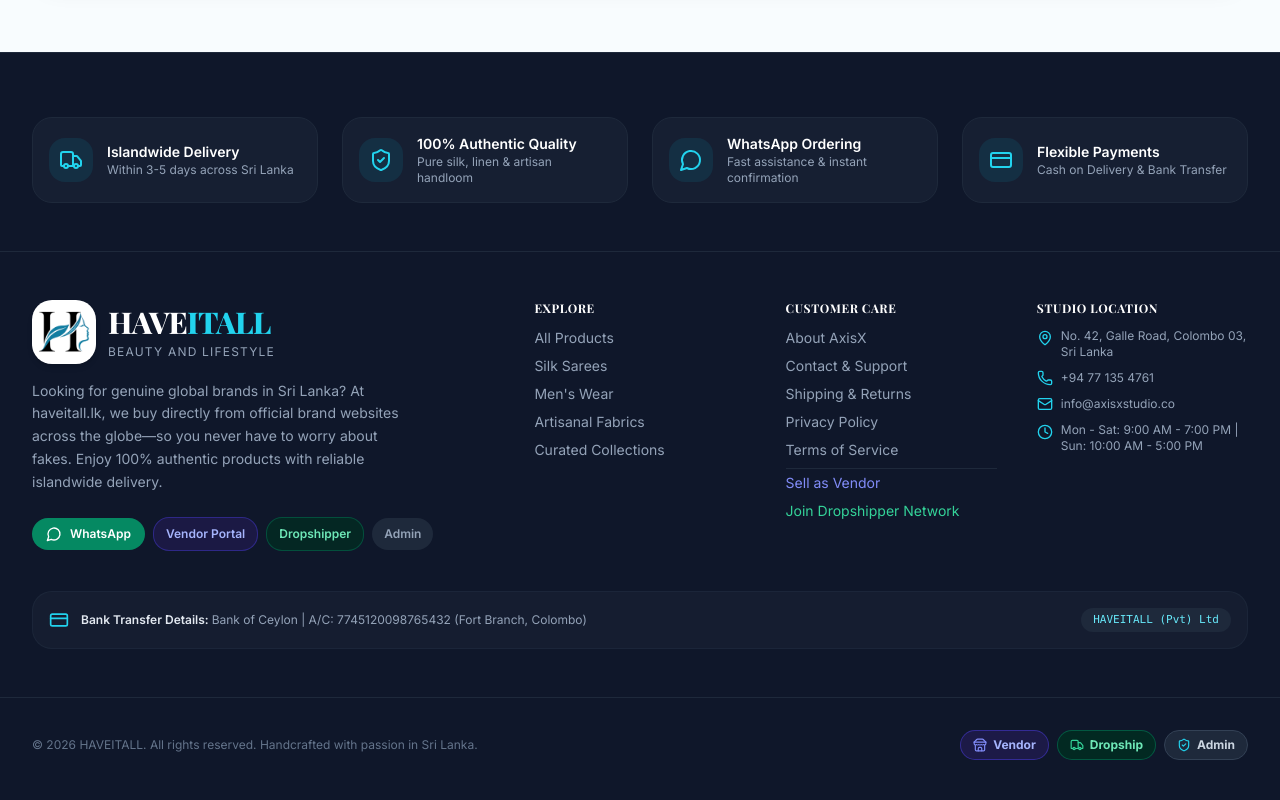
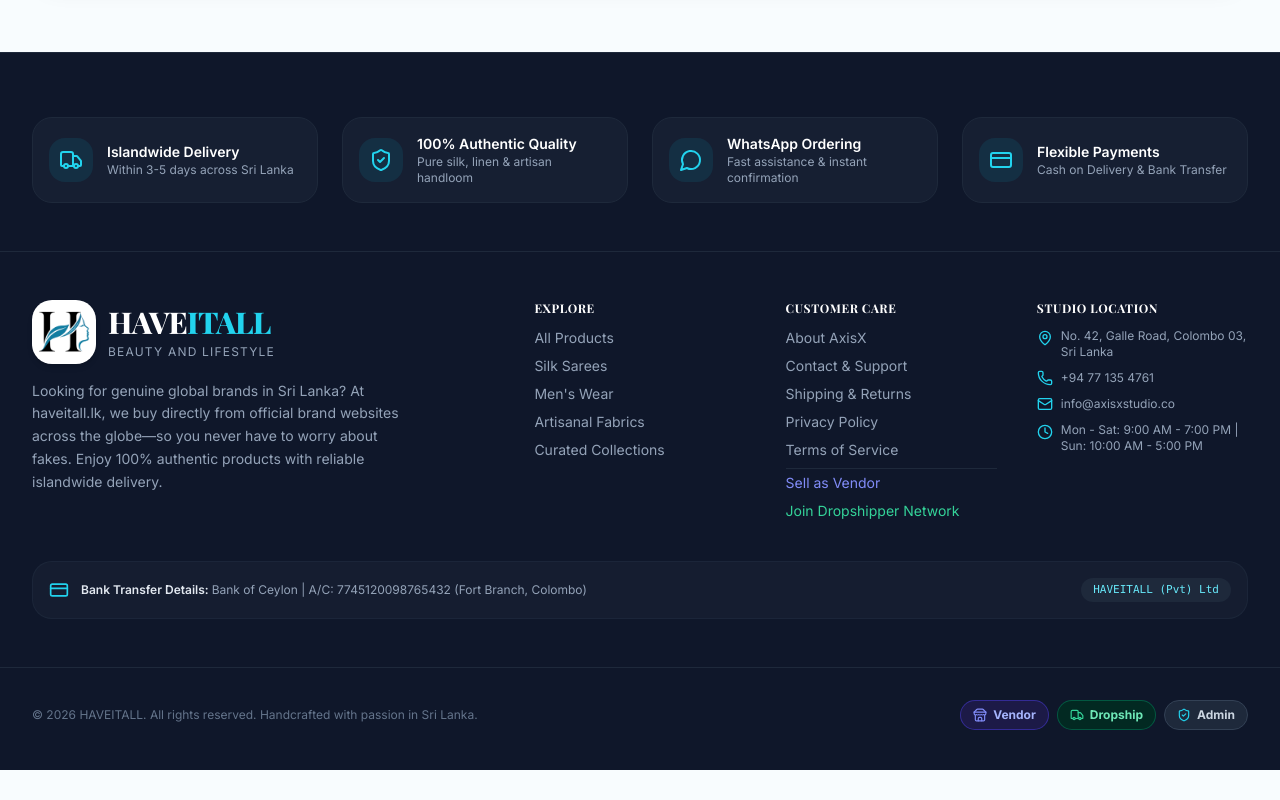
Before and after one commit to viththakan1/viththu, a React (Vite) app: page / in a window 1280 px wide. Shown: the part 4734-5534 px from the top of the page. After the commit the page ends 5504 px from the top, so only its background shows below. Built offline with nearby package versions, Linux system fonts and the light colour scheme; no server answers; a web font is replaced by a local one.

Commit message:
Remove WhatsApp, Vendor Portal, Dropshipper, and Admin footer buttons

```diff
--- a/src/components/layout/Footer.jsx
+++ b/src/components/layout/Footer.jsx
@@ -94,35 +94,6 @@ export const Footer = () => {
             <p className="text-sm text-slate-400 leading-relaxed max-w-sm">
               Looking for genuine global brands in Sri Lanka? At haveitall.lk, we buy directly from official brand websites across the globe—so you never have to worry about fakes. Enjoy 100% authentic products with reliable islandwide delivery.
             </p>
-            <div className="pt-2 flex flex-wrap items-center gap-2">
-              <a
-                href={`https://wa.me/${(settings?.whatsapp || '+94771354761').replace(/\D/g, '')}`}
-                target="_blank"
-                rel="noreferrer"
-                className="flex items-center gap-2 px-3.5 py-2 rounded-xl bg-emerald-600/90 hover:bg-emerald-600 text-white text-xs font-semibold transition-colors"
-              >
-                <MessageCircle className="w-4 h-4" />
-                <span>WhatsApp</span>
-              </a>
-              <Link
-                to="/vendor/login"
-                className="px-3 py-2 rounded-xl bg-indigo-950/80 hover:bg-indigo-900 border border-indigo-700/50 text-indigo-300 text-xs font-semibold transition-colors"
-              >
-                Vendor Portal
-              </Link>
-              <Link
-                to="/dropshipper/login"
-                className="px-3 py-2 rounded-xl bg-emerald-950/80 hover:bg-emerald-900 border border-emerald-700/50 text-emerald-300 text-xs font-semibold transition-colors"
-              >
-                Dropshipper
-              </Link>
-              <Link
-                to="/admin"
-                className="px-3 py-2 rounded-xl bg-slate-800 hover:bg-slate-700 text-slate-400 text-xs font-semibold transition-colors"
-              >
-                Admin
-              </Link>
-            </div>
           </div>
 
           {/* Quick Links */}
```
